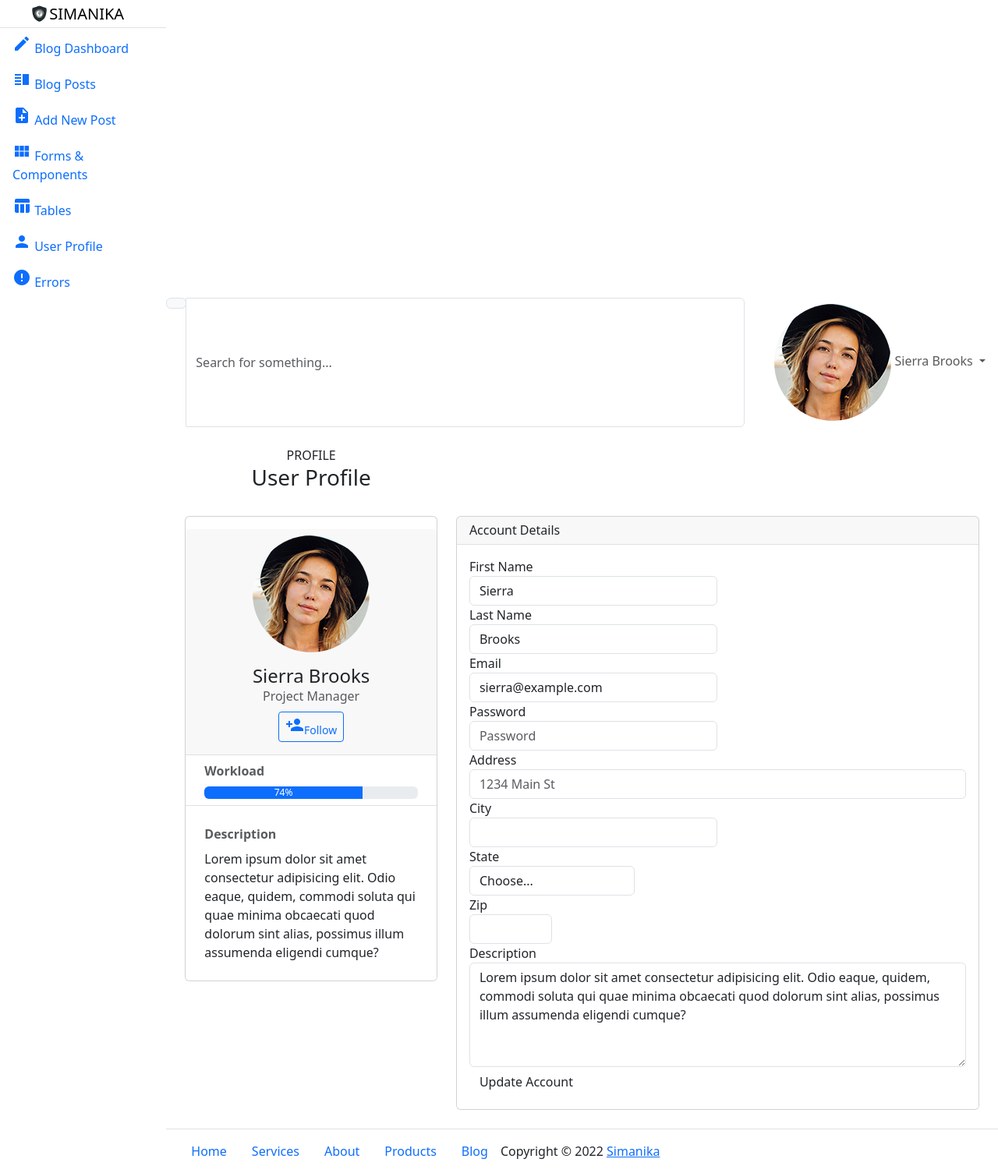
After one commit to you-ink/simanika, a CodeIgniter app: page /database/index.php/dashboard/profile in a window 1280 px wide. The commit adds this page. Shown: the whole page at 78% size. Run offline with CodeIgniter, Linux system fonts and the light colour scheme; some libraries are stand-ins or nearby versions.

Commit message:
Add Profile

```diff
--- a/application/controllers/Dashboard.php
+++ b/application/controllers/Dashboard.php
@@ -21,6 +21,18 @@ class Dashboard extends CI_Controller {
 		$this->load->view('app/dashboard/footer', $data);
 	}
 
+	public function profile()
+	{
+		$data['title'] = 'Simanika - User Profile';
+
+		$this->load->view('app/dashboard/header', $data);
+		$this->load->view('app/dashboard/sidebar', $data);
+		$this->load->view('app/dashboard/navbar', $data);
+		$this->load->view('dashboard/user_profile', $data);
+		$data['script'] = get_views('dashboard/js/user_profile');
+		$this->load->view('app/dashboard/footer', $data);
+	}
+
 }
 
 /* End of file Dashboard.php */
--- /dev/null
+++ b/application/views/dashboard/user_profile.php
@@ -0,0 +1,107 @@
+<div class="main-content-container container-fluid px-4">
+	<div class="page-header row no-gutters py-4">
+		<div class="col-12 col-sm-4 text-center text-sm-left mb-0">
+			<span class="text-uppercase page-subtitle">Profile</span>
+			<h3 class="page-title">User Profile</h3>
+		</div>
+	</div>
+	<div class="row">
+		<div class="col-lg-4">
+			<div class="card card-small mb-4 pt-3">
+				<div class="card-header border-bottom text-center">
+					<div class="mb-3 mx-auto">
+						<img class="user-avatar rounded-circle mr-2"
+							src="<?php echo base_url() ?>assets/img/avatars/0.jpg" alt="User Avatar">
+					</div>
+					<h4 class="mb-0">Sierra Brooks</h4>
+					<span class="text-muted d-block mb-2">Project Manager</span>
+					<button type="button" class="mb-2 btn btn-sm btn-pill btn-outline-primary mr-2">
+						<i class="material-icons mr-1">person_add</i>Follow</button>
+				</div>
+				<ul class="list-group list-group-flush">
+					<li class="list-group-item px-4">
+						<div class="progress-wrapper">
+							<strong class="text-muted d-block mb-2">Workload</strong>
+							<div class="progress progress-sm">
+								<div class="progress-bar bg-primary" role="progressbar" aria-valuenow="74"
+									aria-valuemin="0" aria-valuemax="100" style="width: 74%;">
+									<span class="progress-value">74%</span>
+								</div>
+							</div>
+						</div>
+					</li>
+					<li class="list-group-item p-4">
+						<strong class="text-muted d-block mb-2">Description</strong>
+						<span>Lorem ipsum dolor sit amet consectetur adipisicing elit. Odio eaque, quidem, commodi
+							soluta qui quae minima obcaecati quod dolorum sint alias, possimus illum assumenda
+							eligendi cumque?</span>
+					</li>
+				</ul>
+			</div>
+		</div>
+		<div class="col-lg-8">
+			<div class="card card-small mb-4">
+				<div class="card-header border-bottom">
+					<h6 class="m-0">Account Details</h6>
+				</div>
+				<ul class="list-group list-group-flush">
+					<li class="list-group-item p-3">
+						<div class="row">
+							<div class="col">
+								<form>
+									<div class="form-row">
+										<div class="form-group col-md-6">
+											<label for="feFirstName">First Name</label>
+											<input type="text" class="form-control" id="feFirstName"
+												placeholder="First Name" value="Sierra"> </div>
+										<div class="form-group col-md-6">
+											<label for="feLastName">Last Name</label>
+											<input type="text" class="form-control" id="feLastName"
+												placeholder="Last Name" value="Brooks"> </div>
+									</div>
+									<div class="form-row">
+										<div class="form-group col-md-6">
+											<label for="feEmailAddress">Email</label>
+											<input type="email" class="form-control" id="feEmailAddress"
+												placeholder="Email" value="sierra@example.com"> </div>
+										<div class="form-group col-md-6">
+											<label for="fePassword">Password</label>
+											<input type="password" class="form-control" id="fePassword"
+												placeholder="Password"> </div>
+									</div>
+									<div class="form-group">
+										<label for="feInputAddress">Address</label>
+										<input type="text" class="form-control" id="feInputAddress"
+											placeholder="1234 Main St"> </div>
+									<div class="form-row">
+										<div class="form-group col-md-6">
+											<label for="feInputCity">City</label>
+											<input type="text" class="form-control" id="feInputCity"> </div>
+										<div class="form-group col-md-4">
+											<label for="feInputState">State</label>
+											<select id="feInputState" class="form-control">
+												<option selected>Choose...</option>
+												<option>...</option>
+											</select>
+										</div>
+										<div class="form-group col-md-2">
+											<label for="inputZip">Zip</label>
+											<input type="text" class="form-control" id="inputZip"> </div>
+									</div>
+									<div class="form-row">
+										<div class="form-group col-md-12">
+											<label for="feDescription">Description</label>
+											<textarea class="form-control" name="feDescription"
+												rows="5">Lorem ipsum dolor sit amet consectetur adipisicing elit. Odio eaque, quidem, commodi soluta qui quae minima obcaecati quod dolorum sint alias, possimus illum assumenda eligendi cumque?</textarea>
+										</div>
+									</div>
+									<button type="submit" class="btn btn-accent">Update Account</button>
+								</form>
+							</div>
+						</div>
+					</li>
+				</ul>
+			</div>
+		</div>
+	</div>
+</div>
```
Also changed, not shown: application/views/dashboard/main.php (+13 -6 lines), application/views/dashboard/js/user_profile.php (added).
